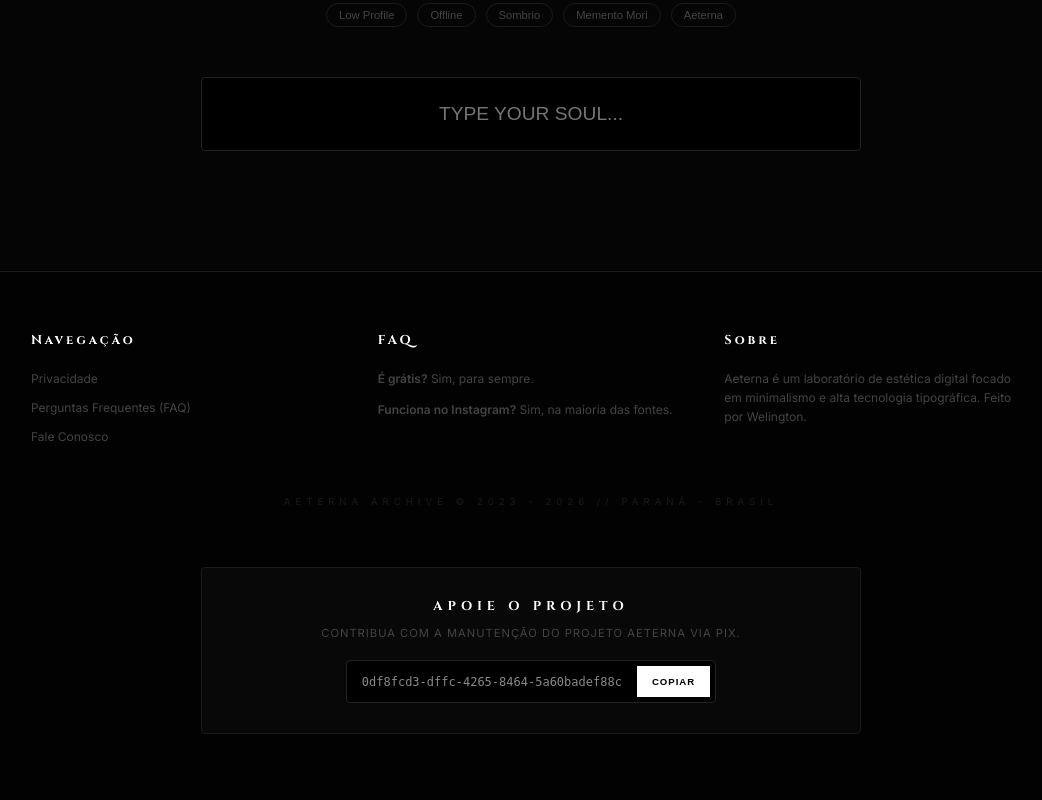
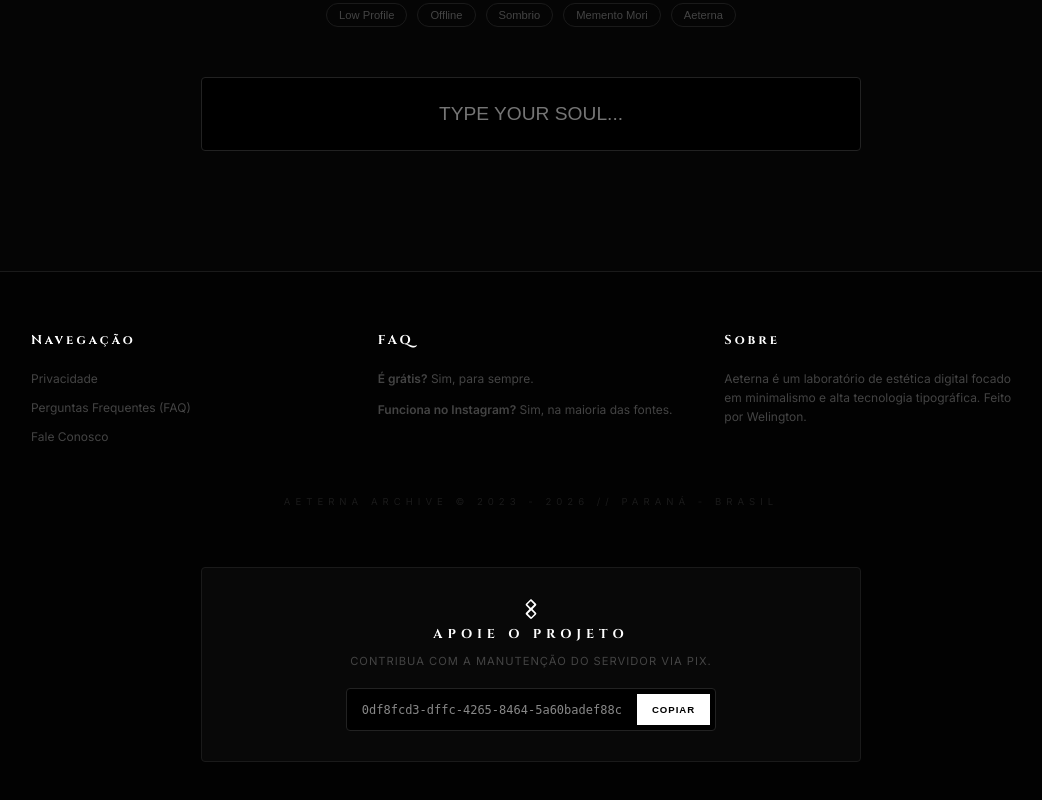
Before and after one commit to adminn008/books-online, a plain HTML site: page index.html in a window 1280 px wide. Shown: the part 377-1177 px from the top of the page, without its empty margins (109-1151 px from the left). Drawn offline with Linux system fonts and the light colour scheme.

Commit message:
Update index.html

```diff
--- a/index.html
+++ b/index.html
@@ -209,8 +209,14 @@
 
         <div class="apoio-container">
     <div class="apoio-box">
-        <h3>APOIE O PROJETO</h3>
-        <p>Contribua com a manutenção do projeto Aeterna via PIX.</p>
+        <div class="pix-header">
+            <svg width="24" height="24" viewBox="0 0 512 512" fill="none" xmlns="http://www.w3.org/2000/svg">
+                <path d="M362.4 123.6L274.6 35.8c-10.3-10.3-27-10.3-37.3 0L149.6 123.6c-10.3 10.3-10.3 27 0 37.3l87.8 87.8c10.3 10.3 27 10.3 37.3 0l87.8-87.8c10.2-10.3 10.2-27-.1-37.3zm-106.5 83.1c-2.3 2.3-6.1 2.3-8.4 0l-63.9-63.9c-2.3-2.3-2.3-6.1 0-8.4l63.9-63.9c2.3-2.3 6.1-2.3 8.4 0l63.9 63.9c2.3 2.3 2.3 6.1 0 8.4l-63.9 63.9z" fill="#fff"/>
+                <path d="M149.6 351.1l87.8 87.8c10.3 10.3 27 10.3 37.3 0l87.8-87.8c10.3-10.3 10.3-27 0-37.3l-87.8-87.8c-10.3-10.3-27-10.3-37.3 0l-87.8 87.8c-10.3 10.3-10.3 27.1 0 37.3zm106.5-83.1c2.3-2.3 6.1-2.3 8.4 0l63.9 63.9c2.3 2.3 2.3 6.1 0 8.4l-63.9 63.9c-2.3 2.3-6.1 2.3-8.4 0l-63.9-63.9c-2.3-2.3-2.3-6.1 0-8.4l63.9-63.9z" fill="#fff"/>
+            </svg>
+            <h3>APOIE O PROJETO</h3>
+        </div>
+        <p>Contribua com a manutenção do servidor via PIX.</p>
 
         <div class="pix-wrapper">
             <span id="chavePix">0df8fcd3-dffc-4265-8464-5a60badef88c</span>
@@ -218,6 +224,7 @@
         </div>
     </div>
 </div>
+
 
     </footer>
 
```
